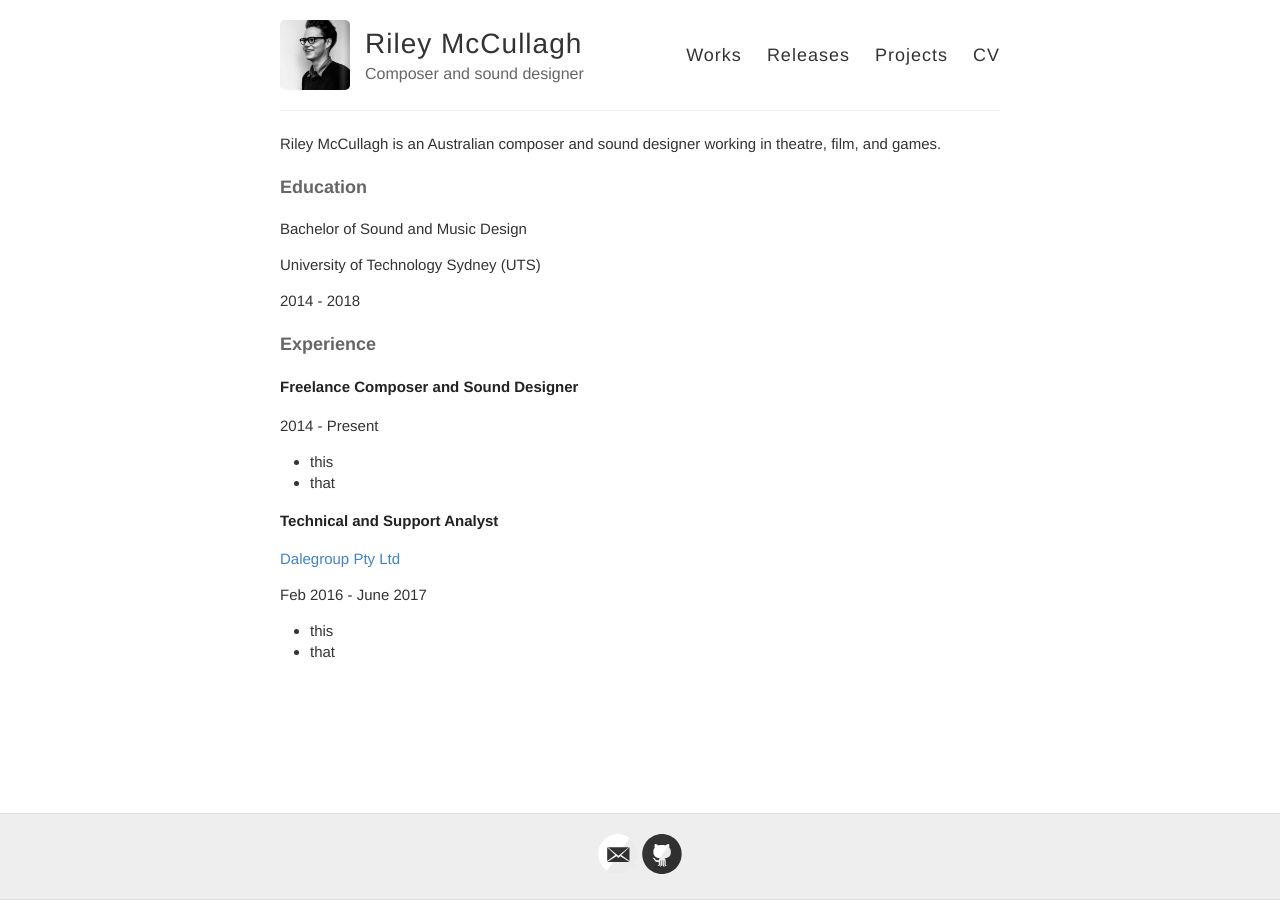
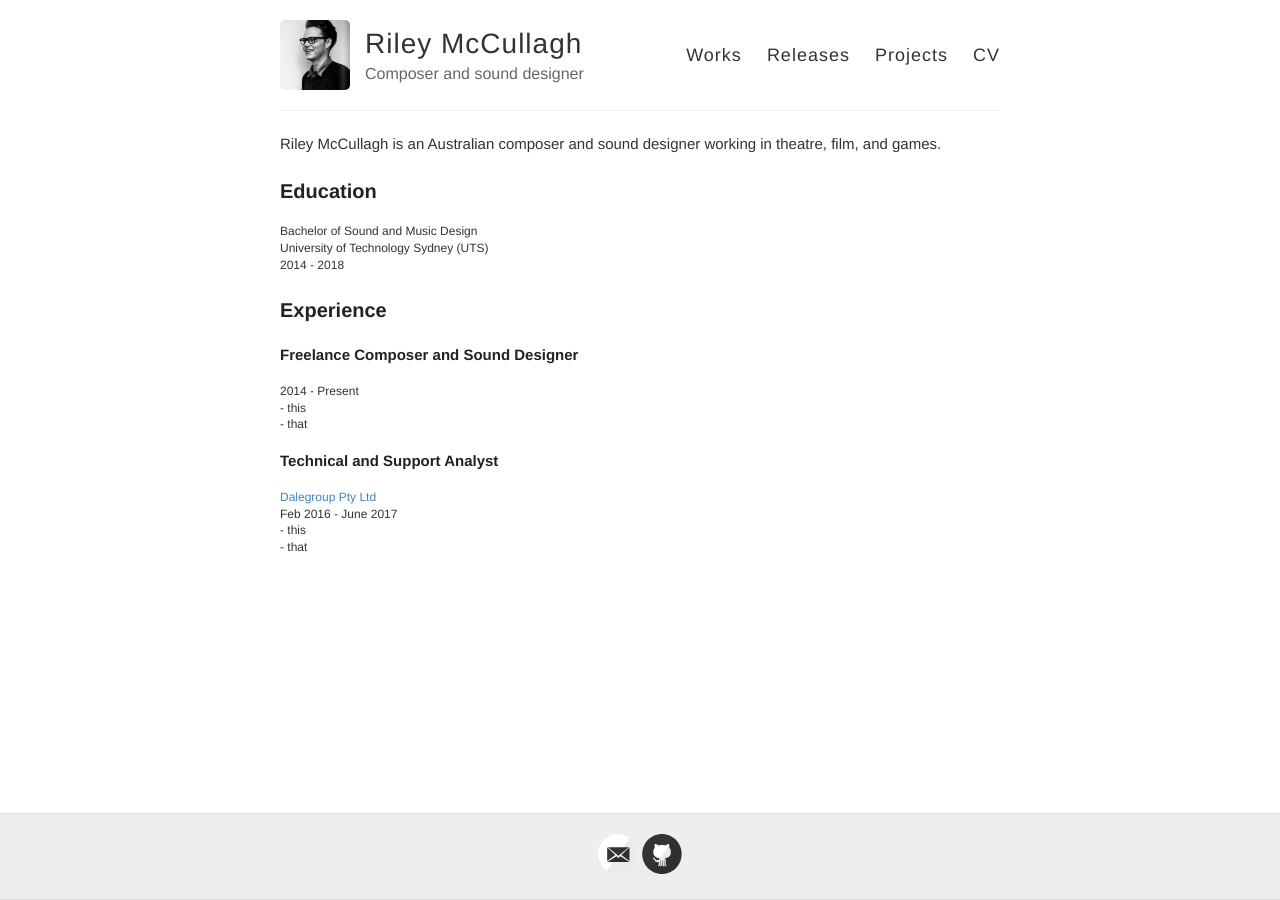
Before and after one commit to rileymccullagh/portfolio, a Jekyll site: the page built from docs/cv.md, in a window 1280 px wide. Built offline with Jekyll 4.4.1, drawn with Linux system fonts in a browser that asks for light colours.

Commit message:
adding tahbles

```diff
--- a/docs/cv.md
+++ b/docs/cv.md
@@ -5,31 +5,26 @@
 
 Riley McCullagh is an Australian composer and sound designer working in theatre, film, and games.
 
-#### Education
+### Education
 
-Bachelor of Sound and Music Design
-
-University of Technology Sydney (UTS)
-
-2014 - 2018
+| Bachelor of Sound and Music Design    |
+| University of Technology Sydney (UTS) |
+|2014 - 2018                            |
 
 
 
-#### Experience
+### Experience
 
 ##### Freelance Composer and Sound Designer
 
-2014 - Present
-
-- this
-- that
+|2014 - Present |
+| - this |
+| - that |
 
 
 ##### Technical and Support Analyst
 
-[Dalegroup Pty Ltd](http://dalegroup.net/)
-
-Feb 2016 - June 2017
-
-  - this
-  - that
+| [Dalegroup Pty Ltd](http://dalegroup.net/) |
+| Feb 2016 - June 2017 |
+| - this |
+| - that |
```
